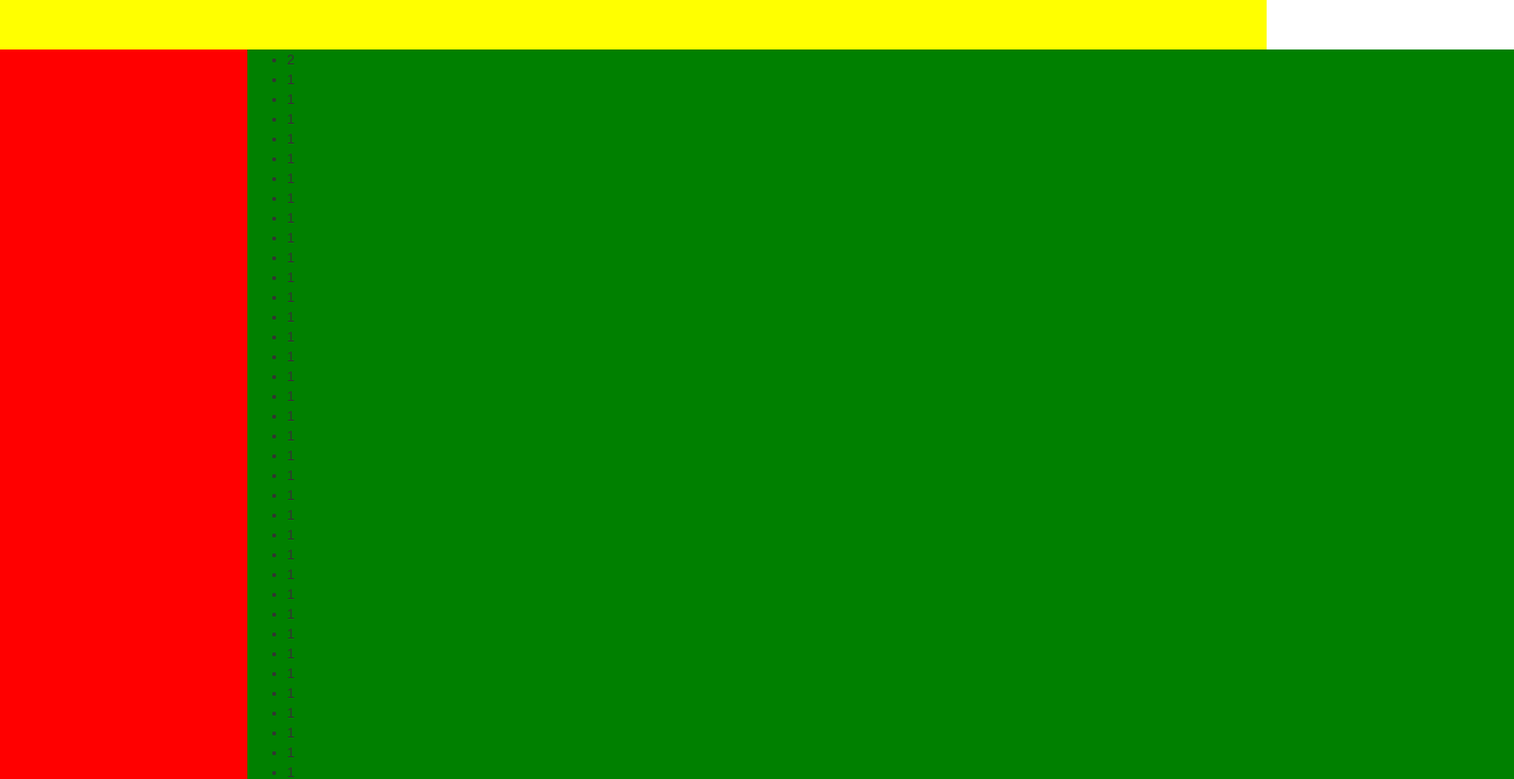
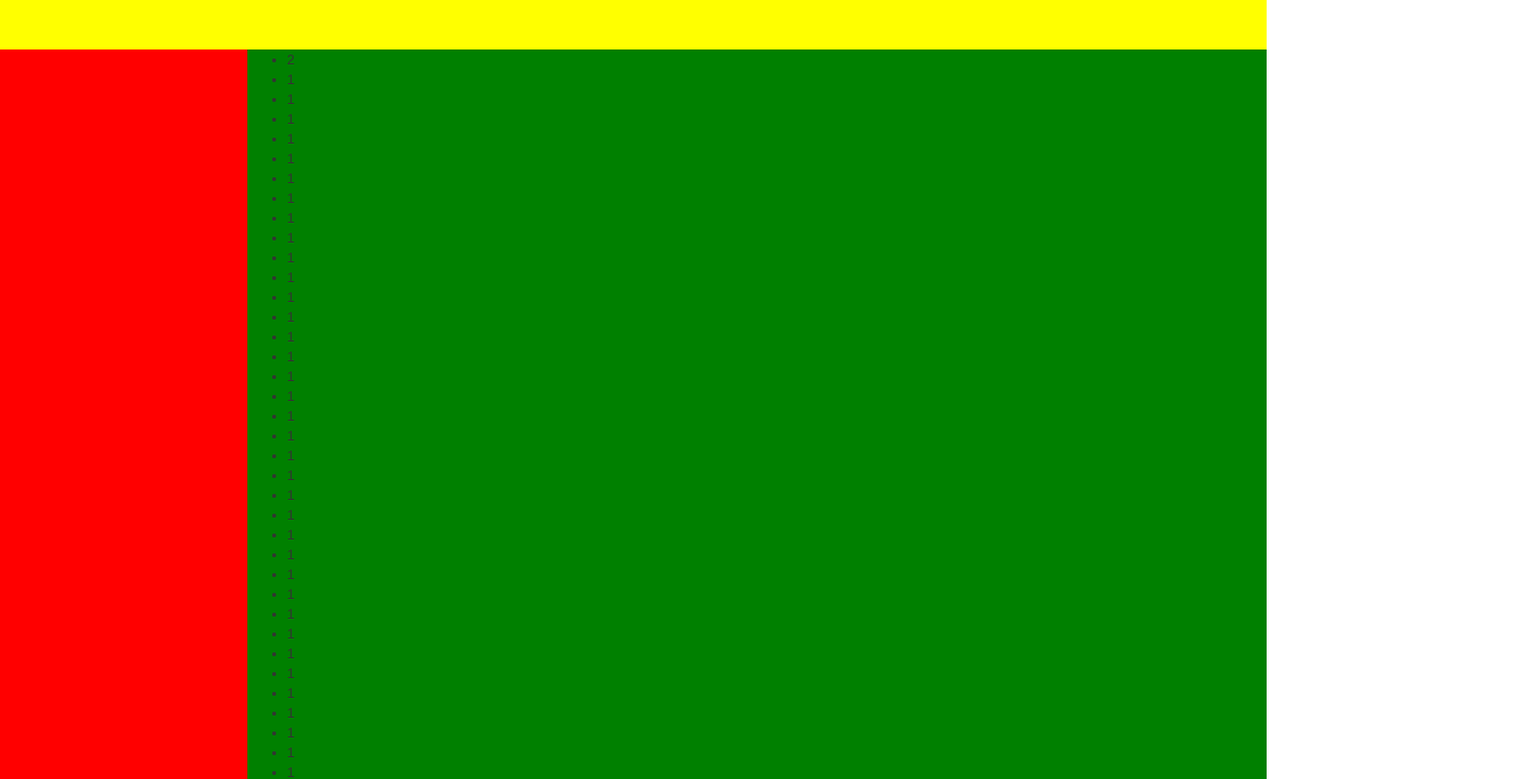
Before and after one commit to SergeyVeselov/admin-email, a website: page index.html in a window 1280 px wide. Shown: the top 787 px of the page at 99% size, 1530 px wide, since content can reach past the window. Drawn offline with nearby package versions, Linux system fonts and the light colour scheme; files that its build step writes are made by us from their sources.

Commit message:
Remove horizontal scrolling

```diff
--- a/sass/index.scss
+++ b/sass/index.scss
@@ -1,15 +1,17 @@
 $sidebar-width: 250px;
 $header-height: 50px;
+
 .header {
+  top: 0;
+  left: 0;
   position: fixed;
   width: 100%;
   height: $header-height;
-  margin-top: -$header-height;
   background: yellow;
 }
 
 .medium {
-  margin-top: $header-height;
+  padding-top: $header-height;
 }
 .sidebar {
   position: fixed;
@@ -20,6 +22,7 @@ $header-height: 50px;
 
 .mailbox-container {
   width: 100%;
-  margin-left: $sidebar-width;
   background: green;
+  padding-left: $sidebar-width;
+
 }
```
